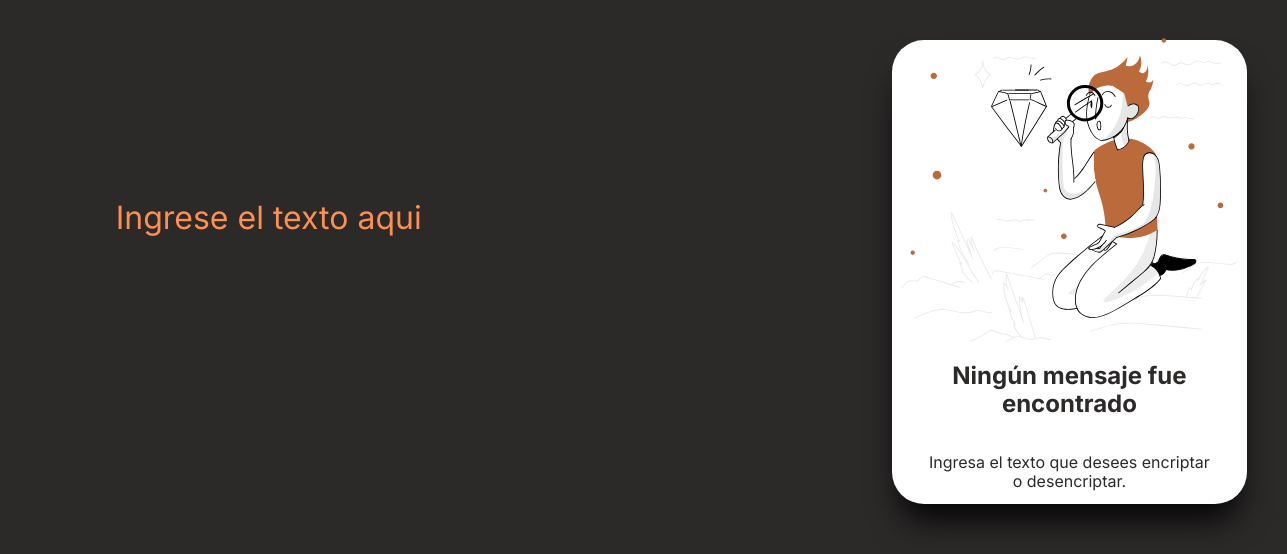
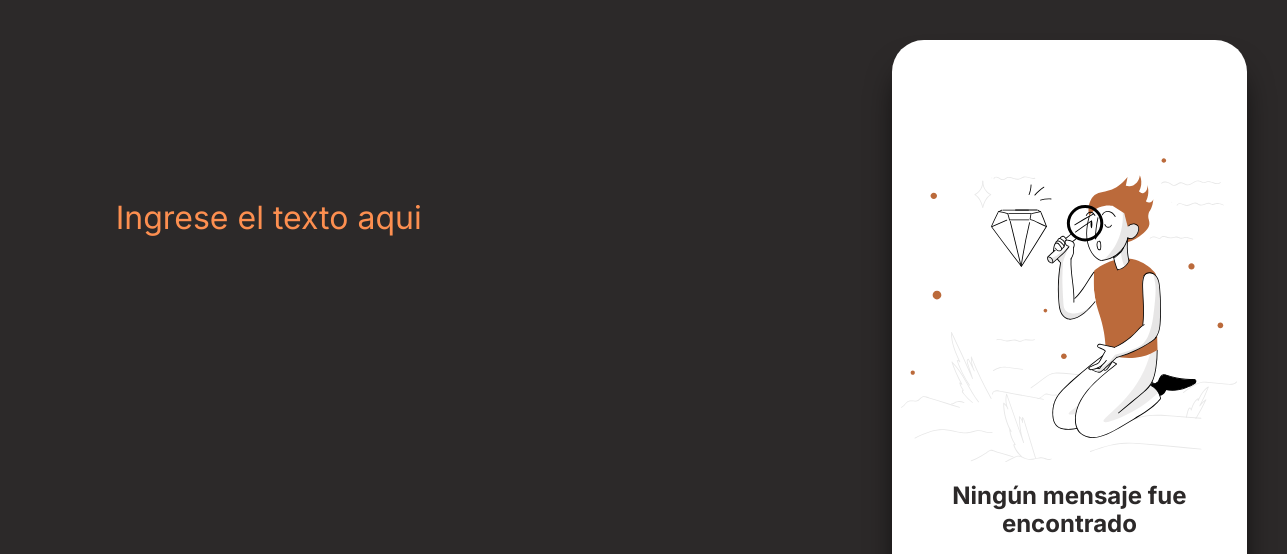
Before and after one commit to oNEOBYTEo/challenge-oracle-one-1, a plain HTML site: page index.html in a window 1536 px wide. Shown: the top 554 px of the page, 249-1536 px from the left. Drawn offline with Linux system fonts and the light colour scheme.

```diff
--- a/styles/index.css
+++ b/styles/index.css
@@ -190,7 +190,7 @@
     display: flex;
     flex-direction: column;
     justify-content: center;
-    max-height: 50vh;
+    max-height: 80vh;
     width: 20%;
   }
 
```
